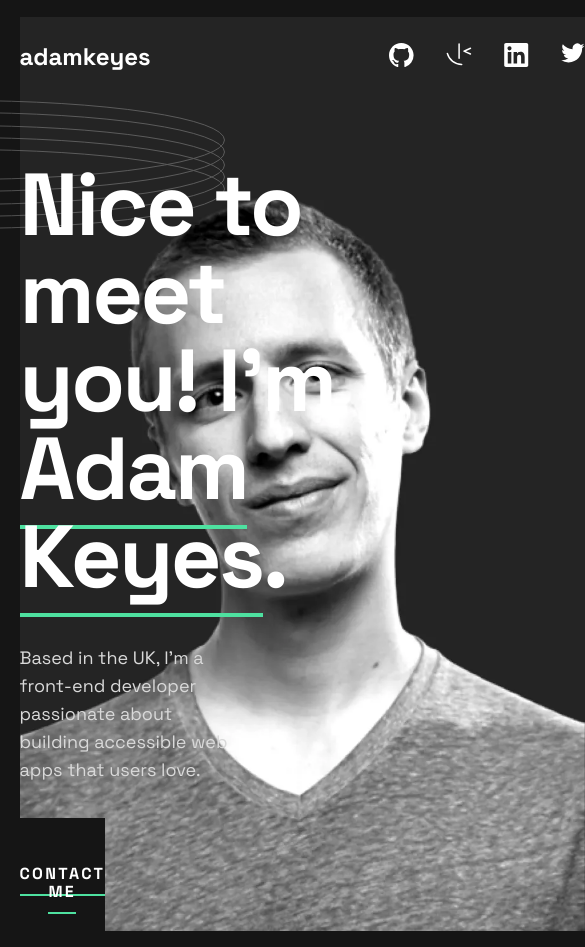
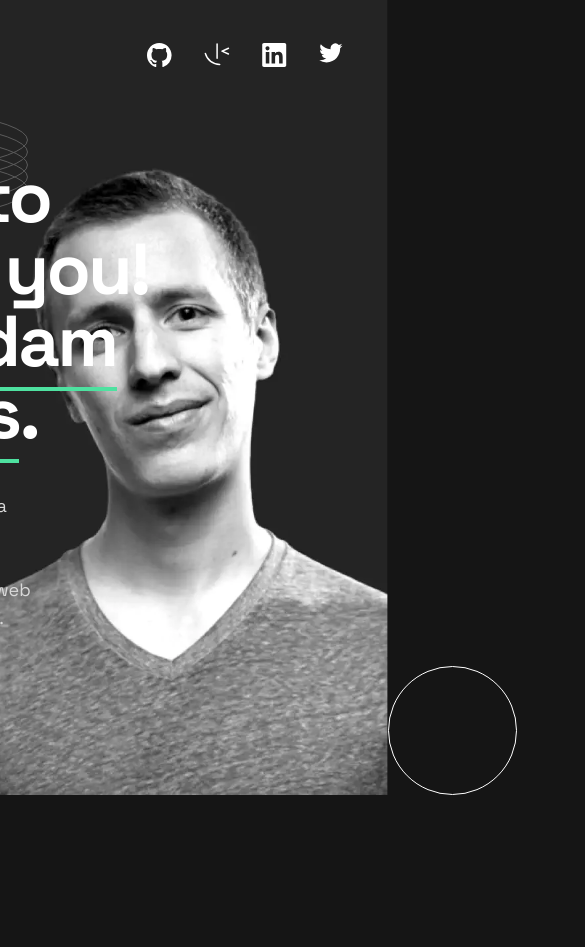
Before and after one commit to CalderonVasquez/fe-portfolio, a React (Vite) app: page / in a window 390 px wide. Shown: the top 947 px of the page, 585 px wide, since content can reach past the window. After the commit the page ends 844 px from the top, so only its background shows below. Built offline with nearby package versions, Linux system fonts and the light colour scheme.

Commit message:
add media query hero section tablet 1190px 820px

```diff
--- a/src/components/Hero/Hero.css
+++ b/src/components/Hero/Hero.css
@@ -3,7 +3,7 @@
     min-height: 530px
 }
 .hero-header {
-    width: 70%;
+    /* width: 70%; */
     font-size: var(--xl-heading);
     line-height: var(--xl-line);
     font-weight: var(--bold);
@@ -12,6 +12,9 @@
     margin-top: -4.5rem;
     margin-bottom: 2.688rem;
     color: var(--heading-color);
+}
+.tablet-break {
+    display: none;
 }
 .underline {
     border-bottom: 4px solid #4ee1a0;
@@ -47,3 +50,33 @@
     border-bottom: 2px solid #4ee1a0;
     padding-bottom: .625rem;
 }
+
+/* ------------- Media Querries ------------------ */
+@media (max-width: 1190px) {
+    .hero-header {
+     font-size: 4.5rem;
+    }
+}
+@media (max-width: 820px) {
+     .container {
+        padding: 0;
+    }
+    .name-logo {
+        margin-bottom: 1.563rem;
+    }
+    .nav-links {
+        padding-right: 1.816rem;
+        margin-right: 1rem;
+    }
+    .hero-header {
+     width: 60%;
+     line-height: 4.5rem;
+    }
+    .hero-background-wrapper {
+    background-image: url('/images/image-profile-tablet.webp');
+    right: -5%;
+    }
+    .tablet-break {
+    display: block;
+    }
+}
--- a/src/components/Hero/Hero.jsx
+++ b/src/components/Hero/Hero.jsx
@@ -3,14 +3,14 @@ import './Hero.css';
 const Hero = () => {
     return (
         <section className='hero-section'>
-            <h1 className='hero-header'>Nice to meet you! I'm <span className='underline'>Adam Keyes</span>.</h1>
+            <h1 className='hero-header'>Nice to<br className='tablet-break'></br> meet you! I'm <span className='underline'>Adam Keyes</span>.</h1>
             <p className='hero-text'>
                 Based in the UK, I'm a front-end developer passionate about
                 building accessible web apps that users love.
             </p>
             <div className='btn-container'>
                 <button className='hero-button' type='button'><span className='btn-underline'>CONTACT ME</span></button>
-                <img src='/public/images/pattern-circle.svg' alt='circle graphic' className='circle-graphic'/>
+                <img src='/images/pattern-circle.svg' alt='circle graphic' className='circle-graphic'/>
             </div>
         </section>
     )
--- a/src/components/Navigation/Navigation.css
+++ b/src/components/Navigation/Navigation.css
@@ -19,7 +19,7 @@
 
 
 /* ------------- Media Querries ------------------ */
-@media (max-width: 768px) {
+/* @media (max-width: 768px) {
     .container {
         padding: 0;
     }
@@ -29,4 +29,4 @@
     .nav-links {
         margin-right: 0;
     }
-}
+} */
--- a/src/components/Navigation/Navigation.jsx
+++ b/src/components/Navigation/Navigation.jsx
@@ -12,22 +12,22 @@ const Navigation = () => {
                 <div className='nav-links'>
                     <li>
                         <a href='#'>
-                            <img src="/public/images/icon-github.svg" alt='Github Icon'/>
+                            <img src="/images/icon-github.svg" alt='Github Icon'/>
                         </a>
                     </li>
                     <li>
                         <a href='#'>
-                            <img src="/public/images/icon-frontend-mentor.svg" alt='Frontend Mentor Icon' />
+                            <img src="/images/icon-frontend-mentor.svg" alt='Frontend Mentor Icon' />
                         </a>
                     </li>
                     <li>
                         <a href='#'>
-                            <img src="/public/images/icon-linkedin.svg" alt='Linkedin Icon' />
+                            <img src="/images/icon-linkedin.svg" alt='Linkedin Icon' />
                         </a>
                     </li>
                     <li>
                         <a href='#'>
-                            <img src="/public/images/icon-twitter.svg" alt='Twitter Icon' />
+                            <img src="/images/icon-twitter.svg" alt='Twitter Icon' />
                         </a>
                     </li>
                 </div>
--- a/src/index.css
+++ b/src/index.css
@@ -105,14 +105,13 @@ ul, ol, li {
   left: -250px;
   width: 530px;
   height: 133px;
-  background-image: url('/public/images/pattern-rings.svg');
+  background-image: url('/images/pattern-rings.svg');
   background-repeat: no-repeat;
 }
 .hero-background-wrapper {
-    background-image: url('/public/images/image-profile-desktop.webp');
+    background-image: url('/images/image-profile-desktop.webp');
     background-position: right;
     position: absolute;
-    /* top: -75px; */
     background-repeat: no-repeat;
     background-size: contain;
     z-index: -1;
```
